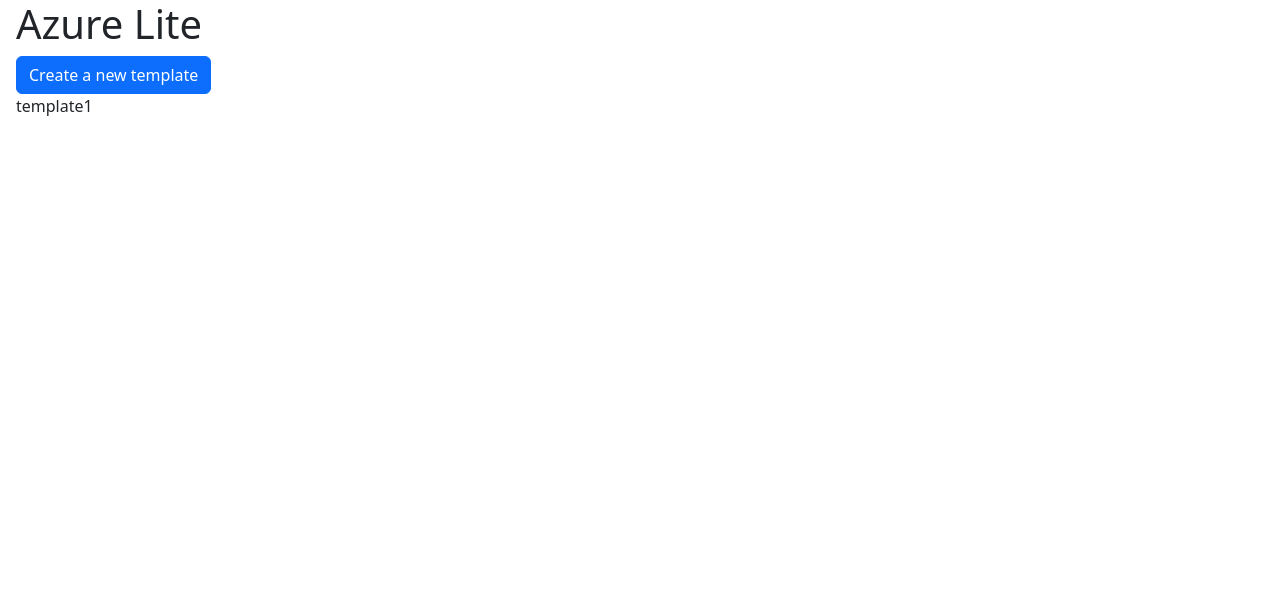
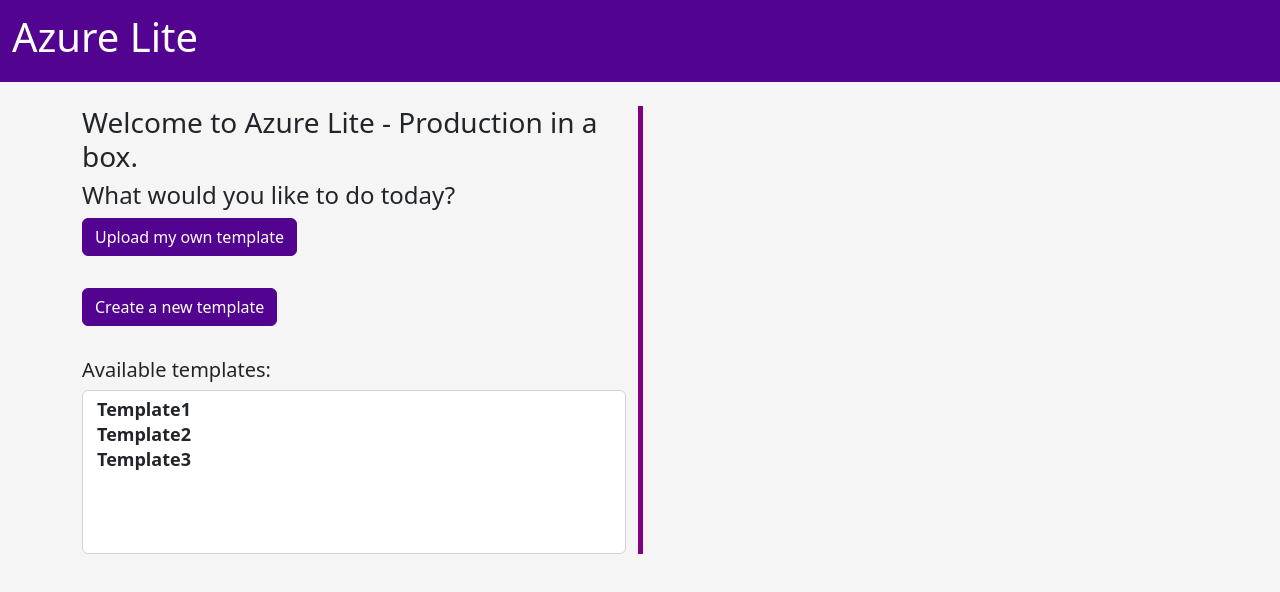
Before and after one commit to pinich/AZLite, an Angular app in the folder client/: page /home in a window 1280 px wide. Shown: the top 592 px of the page. Built offline with nearby package versions, Linux system fonts and the light colour scheme.

Commit message:
Update style

```diff
--- a/client/src/app/app.component.html
+++ b/client/src/app/app.component.html
@@ -8,9 +8,12 @@
   <title>{{title}}</title>
 </head>
 
-<body>
-  <!-- <app-main></app-main> -->
+<body class="general-style">
+  <nav class="navbar navbar-expand-md navbar-dark bg-primary mb-4">
+    <div class="container-fluid">
+      <a class="navbar-brand" href="#"> <h1>Azure Lite</h1></a>
+    </div>
+  </nav>
   <router-outlet></router-outlet>
 </body>
-
 </html>
--- a/client/src/app/app.component.scss
+++ b/client/src/app/app.component.scss
@@ -0,0 +1,4 @@
+.general-style {
+    background-color: #f5f5f5;
+    height: 100vh;
+}
--- a/client/src/app/components/main/main.component.html
+++ b/client/src/app/components/main/main.component.html
@@ -1,17 +1,33 @@
 <div class="mainCLS">
-  <h1>Azure Lite</h1>
+  <div class="container">
+    <div class="row">
+      <div class="col right-border" >
         <div>
-    <a class="btn btn-primary" routerLink="/quiz">Create a new template</a>
+          <h3>Welcome to Azure Lite - Production in a box.</h3>
+          <h4>What would you like to do today?</h4>
+          <button class="btn btn-primary top-btn">Upload my own template</button>
+          <a class="btn btn-primary top-btn" routerLink="/quiz">Create a new template</a>
         </div>
         <div *ngIf="templates && templates.length > 0">
-    <div *ngFor="let template of templates" (click)="templateClick(template)" >
+          <!-- <div *ngFor="let template of templates" (click)="templateClick(template)">
             {{template.title}}
+          </div> -->
+          <h5>Available templates:</h5>
+          <select class="form-select" size="6">
+            <option class="template-class" *ngFor="let template of templates" (click)="templateClick(template)">{{template.title}}</option>
+          </select>
         </div>
       </div>
+      <div class="col">
         <div *ngIf="selectedTemplate">
           <h3>{{selectedTemplate.title}}</h3>
+          <div class="container">
             <p>{{selectedTemplate.description}}</p>
-    <img [src] = "selectedTemplate.image"/>
-    <button class="btn btn-primary"> Download template file</button>
+            <img [src]="selectedTemplate.image" class="image-style" />
+            <button class="btn btn-primary bottom-btn"> Download template file</button>
           </div>
         </div>
+      </div>
+    </div>
+  </div>
+</div>
--- a/client/src/app/components/main/main.component.scss
+++ b/client/src/app/components/main/main.component.scss
@@ -2,3 +2,23 @@
   margin-left: 1em;
   margin-right: 1em;
 }
+.right-border{
+  border-right-width: thick;
+  border-right-color: purple;
+  border-right-style: solid;
+}
+.template-class{
+  font-size: large;
+  font-weight: 600;
+}
+.top-btn{
+  margin-right: 6em;
+  margin-bottom: 2em;
+}
+.bottom-btn{
+  margin-top: 2em;
+}
+.image-style{
+  max-height: 450px;
+  width: auto;
+}
--- a/client/src/app/components/quiz/quiz.component.html
+++ b/client/src/app/components/quiz/quiz.component.html
@@ -2,7 +2,6 @@
   <h2>Azure Lite user presences</h2>
   <p>Please answer the following question and press submit.</p>
   <div *ngIf="questions && questions.length > 0">
-
     <div class="row mb-3" *ngFor="let question of questions">
       <div class="col-6">
         <div class="input-group mb-3">
@@ -15,7 +14,14 @@
         </div>
       </div>
     </div>
-    <a class="btn btn-secondary" routerLink="/home">Go back to home page</a>
-    <button class="btn btn-primary">Submit</button>
+    <a class="btn btn-secondary bottom-btn" routerLink="/home">Go back to home page</a>
+    <button class="btn btn-primary bottom-btn" (click)=submitClick()>Generate me a new template</button>
+  </div>
+  <div *ngIf="templateGenerated">
+    <h5>Generated template is:</h5>
+    <div class="row">
+      <img src="/assets/images/template1Image.png" class="image-style" />
+    </div>
+    <a class="btn btn-primary bottom-btn" routerLink="/home">Continue with generated template</a>
   </div>
 </div>
--- a/client/src/app/components/quiz/quiz.component.scss
+++ b/client/src/app/components/quiz/quiz.component.scss
@@ -0,0 +1,9 @@
+.bottom-btn{
+    margin-top: 2em;
+    margin-right: 2em;
+    margin-bottom: 2em;
+  }
+.image-style{
+    max-height: 300px;
+    width: auto;
+}
--- a/client/src/app/components/quiz/quiz.component.ts
+++ b/client/src/app/components/quiz/quiz.component.ts
@@ -10,6 +10,7 @@
 export class QuizComponent implements OnInit {
 
   questions: IQuestion[] = [];
+  templateGenerated: boolean = false;
   constructor(private srv: MainService) { }
 
   ngOnInit(): void {
@@ -18,4 +19,7 @@
     })
   }
 
+  submitClick(): void {
+    this.templateGenerated = true;
+  }
 }
--- a/client/src/assets/templatesData.json
+++ b/client/src/assets/templatesData.json
@@ -1,8 +1,22 @@
 [
     {
         "id": 0,
-        "title": "template1",
-        "description": "description",
+        "title": "Template1",
+        "description": "Lorem, ipsum dolor sit amet consectetur adipisicing elit. Dignissimos eveniet, vero, quis officiis dicta ipsum fugit optio tempora ex illo delectus nesciunt impedit adipisci ratione veritatis animi repellendus? Molestias, labore!        ",
+        "image": "/assets/images/template1Image.png",
+        "filePath": "/assets/images/template1Image.png"
+    },
+    {
+        "id": 1,
+        "title": "Template2",
+        "description": "Lorem, ipsum dolor sit amet consectetur adipisicing elit. Dignissimos eveniet, vero, quis officiis dicta ipsum fugit optio tempora ex illo delectus nesciunt impedit adipisci ratione veritatis animi repellendus? Molestias, labore!",
+        "image": "/assets/images/template1Image.png",
+        "filePath": "/assets/images/template1Image.png"
+    },
+    {
+        "id": 2,
+        "title": "Template3",
+        "description": "Lorem, ipsum dolor sit amet consectetur adipisicing elit. Dignissimos eveniet, vero, quis officiis dicta ipsum fugit optio tempora ex illo delectus nesciunt impedit adipisci ratione veritatis animi repellendus? Molestias, labore!",
         "image": "/assets/images/template1Image.png",
         "filePath": "/assets/images/template1Image.png"
     }
--- a/client/src/styles.scss
+++ b/client/src/styles.scss
@@ -1,4 +1,5 @@
 /* You can add global styles to this file, and also import other style files */
 
 /* Importing Bootstrap SCSS file. */
+$primary: rgb(82, 3, 143);
 @import '~bootstrap/scss/bootstrap';
```
Lines whose indentation alone changed are shown as unchanged.
